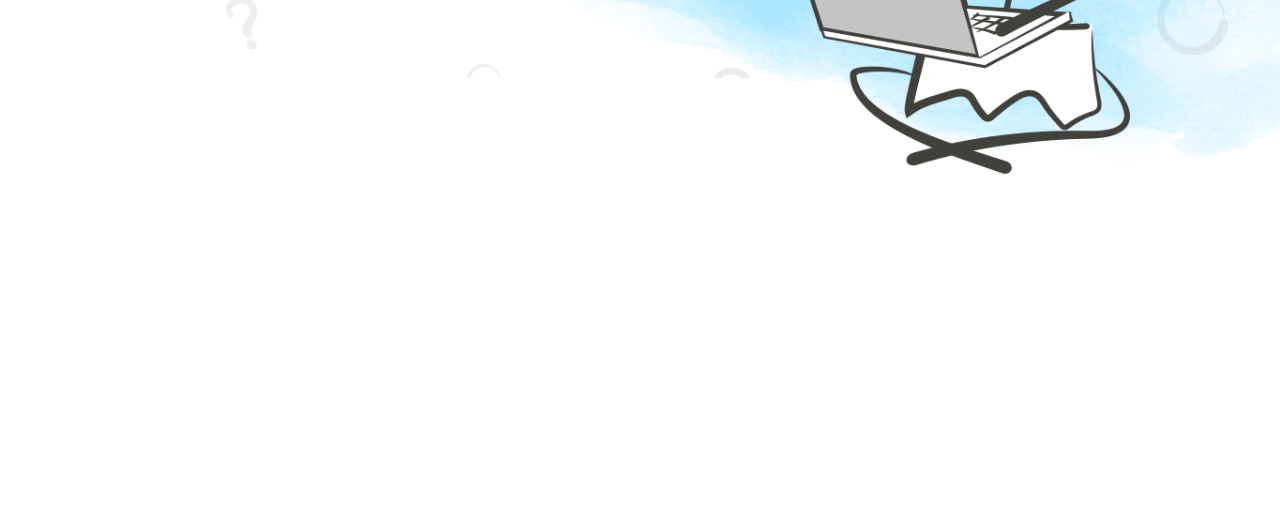
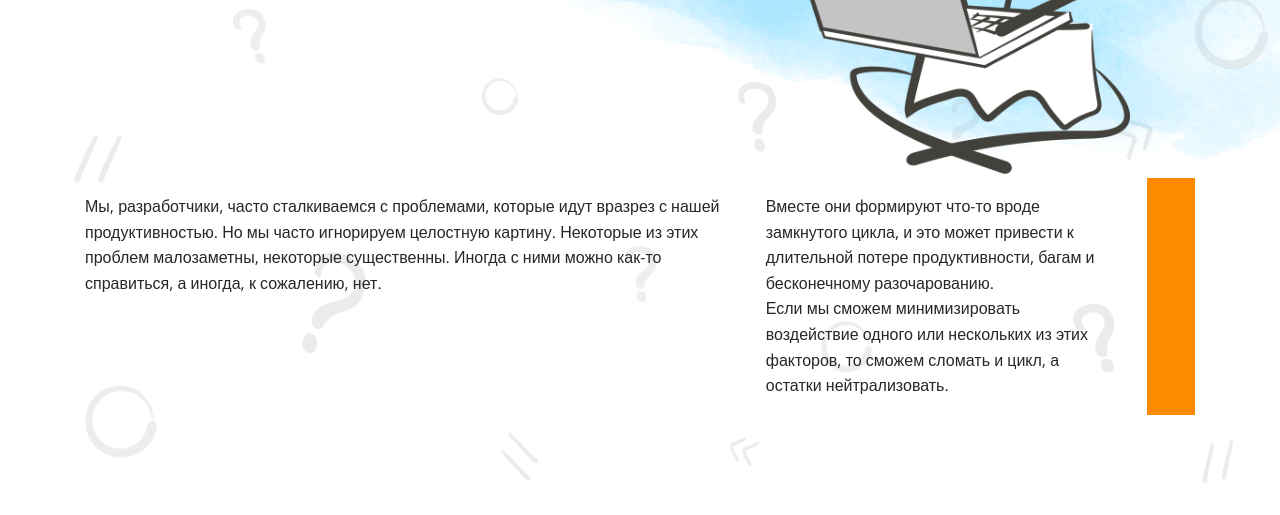
Before and after one commit to martnemov/layout-designer-project-58, a plain HTML site: page index.html in a window 1280 px wide. Shown: the part 366-881 px from the top of the page. Before the commit the page ends 800 px from the top, so only its background shows below. Drawn offline with nearby package versions, Linux system fonts and the light colour scheme; a web font is replaced by a local one.

Commit message:
added header columns and button

```diff
--- a/index.html
+++ b/index.html
@@ -27,6 +27,23 @@
           <h1 class="header__suptitle">в программировании</h1>
           <img src="./images/main.png" alt="main_image" class="header__image" />
         </div>
+        <div class="header__text container">
+          <p>
+            Мы, разработчики, часто сталкиваемся с проблемами, которые идут
+            вразрез с нашей продуктивностью. Но мы часто игнорируем целостную
+            картину. Некоторые из этих проблем малозаметны, некоторые
+            существенны. Иногда с ними можно как-то справиться, а иногда, к
+            сожалению, нет.
+          </p>
+          <p>
+            Вместе они формируют что-то вроде замкнутого цикла, и это может
+            привести к длительной потере продуктивности, багам и бесконечному
+            разочарованию. <br />Если мы сможем минимизировать воздействие
+            одного или нескольких из этих факторов, то сможем сломать и цикл, а
+            остатки нейтрализовать.
+          </p>
+          <a href="#" class="header__button"></a>
+        </div>
       </header>
     </main>
   </body>
--- a/styles/styles.css
+++ b/styles/styles.css
@@ -17,6 +17,8 @@
 }
 
 body {
+  min-width: 1110px;
+  max-width: 1440px;
   margin: 0;
   font-family: "Open Sans", sans-serif;
   font-size: 16px;
@@ -68,6 +70,7 @@ h3 {
   content: "";
 }
 
+/* Header Titles*/
 .header__title {
   font-weight: 400;
   line-height: 86px;
@@ -80,9 +83,29 @@ h3 {
   color: var(--dark);
 }
 
+/*Header Image*/
 .header__image {
   position: absolute;
   height: 525px;
   top: 55px;
   right: -270px;
 }
+
+/*Header Column*/
+
+.header__text {
+  position: relative;
+  display: flex;
+  gap: 30px;
+}
+
+/*Header Button*/
+.header__button {
+  position: relative;
+  padding: 12px 24px;
+  text-transform: uppercase;
+  font-weight: bold;
+  color: var(--white);
+  background-color: var(--orange);
+  text-decoration: none;
+}
```
